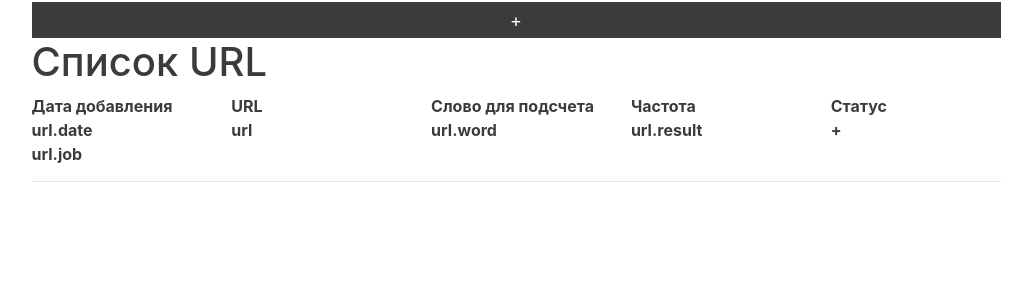
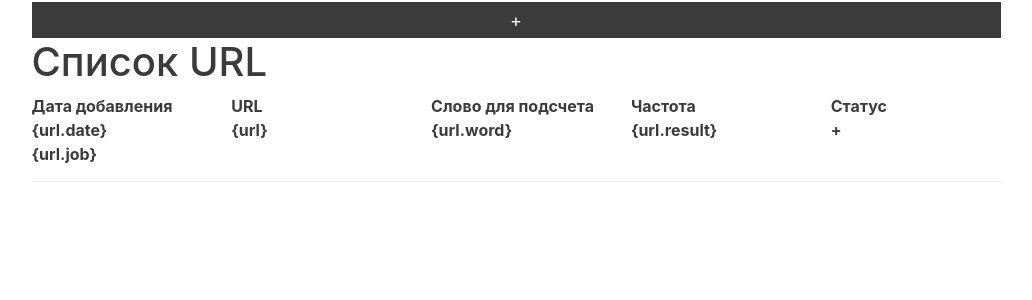
Before and after one commit to KznRkjp/mod21homework, a Django app: page /url_count/list/ in a window 1280 px wide. Shown: the part 136-436 px from the top of the page, without its empty margins (124-1156 px from the left). Run offline with Django 3.2, Linux system fonts and the light colour scheme; tables that the repository leaves empty hold one stand-in row (values such as "Sample post"); some libraries are stand-ins or nearby versions.

Commit message:
Update list.html

```diff
--- a/url_count/templates/urls/list.html
+++ b/url_count/templates/urls/list.html
@@ -34,11 +34,11 @@
   </div>
     <div class="row">
       {% for url in urls %}
-        <div class="col-sm">url.date</div>
-        <div class="col-lg">url</div>
-        <div class="col-sm">url.word</div>
+        <div class="col-sm">{url.date}</div>
+        <div class="col-lg">{url}</div>
+        <div class="col-sm">{url.word}</div>
         {% if url.status %}
-          <div class="col-sm">url.result</div>
+          <div class="col-sm">{url.result}</div>
           <div class="col-sm">+</div>
         {% else %}
           <div class="col-sm">-</div>
@@ -46,7 +46,7 @@
         {% endif %}
     </div>
     <div class="row">
-    <div class="col">url.job</div>
+    <div class="col">{url.job}</div>
     </div>
       <hr/>
 
```
